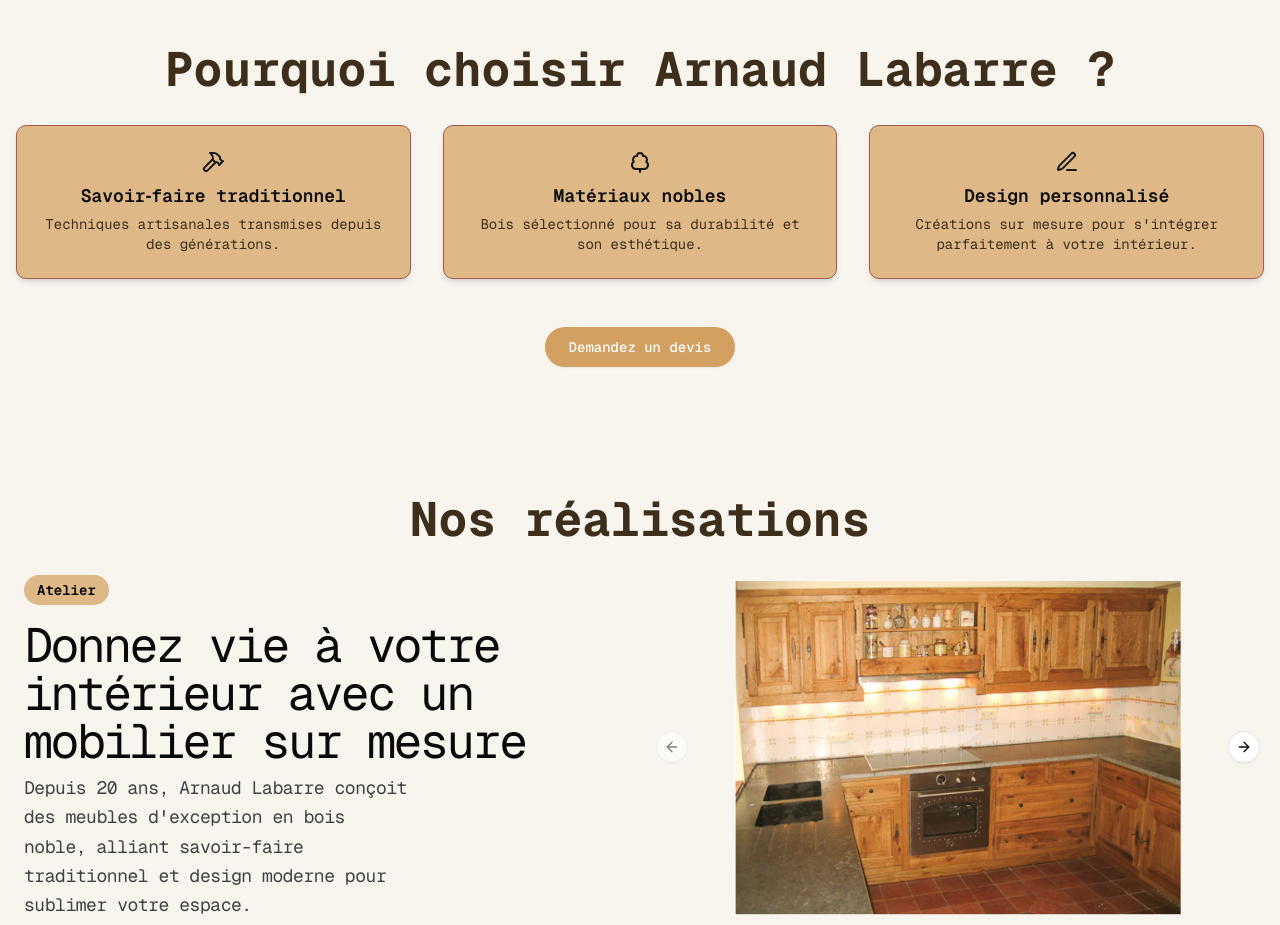
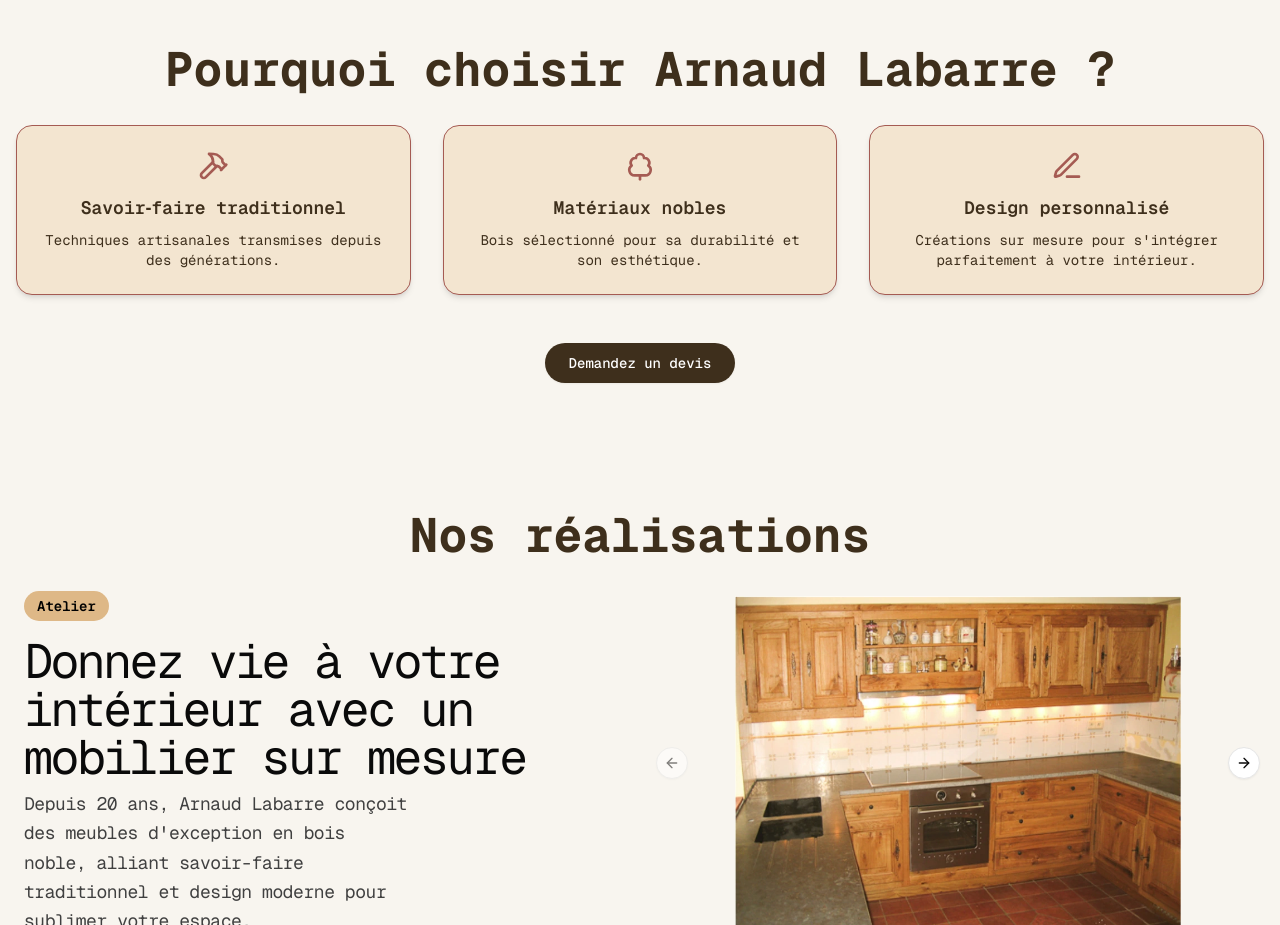
Before and after one commit to Eliassylla/arnaud-labarre-mvp, a Next.js app: page / in a window 1280 px wide. Shown: the part 2220-3145 px from the top of the page. Built offline with nearby package versions, Linux system fonts and the light colour scheme; a web font is replaced by a local one.

Commit message:
🎨 UI: Harmonisation des couleurs des cadrans avec celle du formulaire

```diff
--- a/src/components/ValueProps.tsx
+++ b/src/components/ValueProps.tsx
@@ -12,23 +12,23 @@ export default function ValueProps() {
           Pourquoi choisir Arnaud Labarre ?
         </h2>
         <div className="grid gap-8 sm:grid-cols-2 lg:grid-cols-3 mb-12">
-          <div className="flex flex-col items-center text-center bg-[#DEB887] dark:bg-[#5B270B] border border-[#A55B53] dark:border-[#3F1F14] rounded-lg shadow-md p-6 hover:shadow-lg hover:-translate-y-1 transform transition">
-            <Hammer className="size-6 text-primary mb-2" />
-            <h3 className="text-lg font-semibold mb-1">Savoir‑faire traditionnel</h3>
+          <div className="flex flex-col items-center text-center bg-[#f3e5d0] dark:bg-[#5B270B] border border-[#A55B53] dark:border-[#3F1F14] rounded-2xl shadow-md p-6 hover:shadow-lg hover:-translate-y-1 transform transition">
+            <Hammer className="size-8 text-[#A55B53] mb-3" />
+            <h3 className="text-lg font-semibold mb-2 text-[#3E2F1C]">Savoir‑faire traditionnel</h3>
             <p className="text-sm text-[#3E2F1C]">
               Techniques artisanales transmises depuis des générations.
             </p>
           </div>
-          <div className="flex flex-col items-center text-center bg-[#DEB887] dark:bg-[#5B270B] border border-[#A55B53] dark:border-[#3F1F14] rounded-lg shadow-md p-6 hover:shadow-lg hover:-translate-y-1 transform transition">
-            <TreeDeciduous className="size-6 text-primary mb-2" />
-            <h3 className="text-lg font-semibold mb-1">Matériaux nobles</h3>
+          <div className="flex flex-col items-center text-center bg-[#f3e5d0] dark:bg-[#5B270B] border border-[#A55B53] dark:border-[#3F1F14] rounded-2xl shadow-md p-6 hover:shadow-lg hover:-translate-y-1 transform transition">
+            <TreeDeciduous className="size-8 text-[#A55B53] mb-3" />
+            <h3 className="text-lg font-semibold mb-2 text-[#3E2F1C]">Matériaux nobles</h3>
             <p className="text-sm text-[#3E2F1C]">
               Bois sélectionné pour sa durabilité et son esthétique.
             </p>
           </div>
-          <div className="flex flex-col items-center text-center bg-[#DEB887] dark:bg-[#5B270B] border border-[#A55B53] dark:border-[#3F1F14] rounded-lg shadow-md p-6 hover:shadow-lg hover:-translate-y-1 transform transition">
-            <Edit3 className="size-6 text-primary mb-2" />
-            <h3 className="text-lg font-semibold mb-1">Design personnalisé</h3>
+          <div className="flex flex-col items-center text-center bg-[#f3e5d0] dark:bg-[#5B270B] border border-[#A55B53] dark:border-[#3F1F14] rounded-2xl shadow-md p-6 hover:shadow-lg hover:-translate-y-1 transform transition">
+            <Edit3 className="size-8 text-[#A55B53] mb-3" />
+            <h3 className="text-lg font-semibold mb-2 text-[#3E2F1C]">Design personnalisé</h3>
             <p className="text-sm text-[#3E2F1C]">
               Créations sur mesure pour s&apos;intégrer parfaitement à votre intérieur.
             </p>
@@ -38,7 +38,7 @@ export default function ValueProps() {
           <Link href="#form">
             <Button
               size="lg"
-              className="rounded-full bg-[#D2A060] text-white hover:bg-[#B8884C] cursor-pointer"
+              className="rounded-full bg-[#3E2F1C] text-white hover:bg-[#2d2316] cursor-pointer"
             >
               Demandez un devis
             </Button>
```
